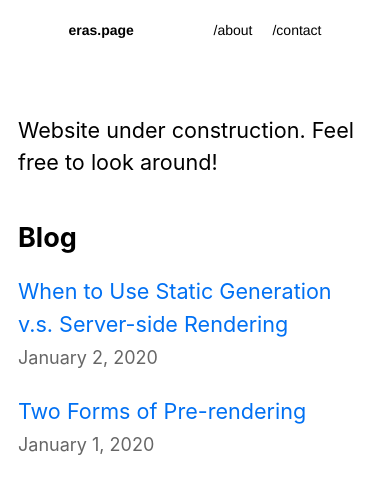
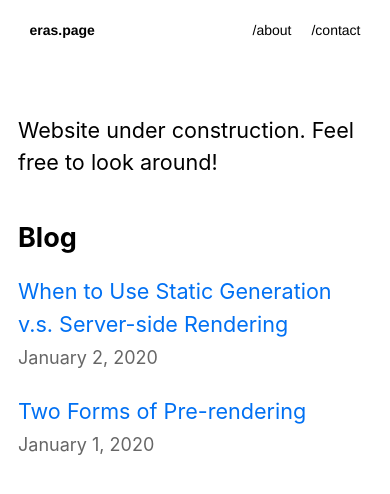
Before and after one commit to lucaseras/eras.page, a Next.js app: page / in a window 390 px wide. Shown: the top 494 px of the page. Built offline with nearby package versions, Linux system fonts and the light colour scheme.

Commit message:
fixed navbar padding on smaller screens

```diff
--- a/components/navbar.module.css
+++ b/components/navbar.module.css
@@ -44,7 +44,7 @@
 
 @media screen and (max-width: 400px) {
     .navbar {
-        margin: 0 5% 0 5%;
+        padding: 0 5% 0 5%;
     }
     .a {
         font-size: 14px
```
